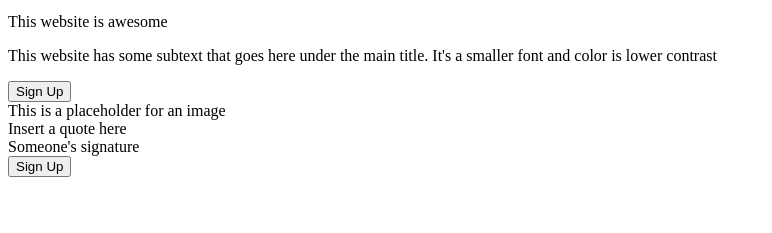
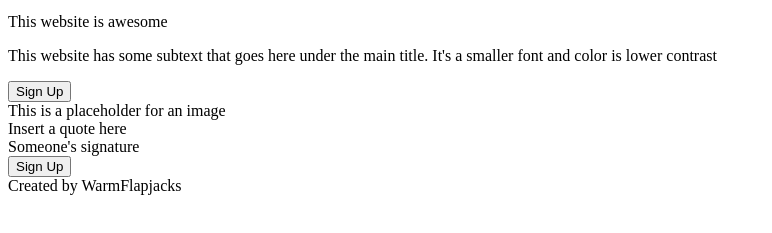
Before and after one commit to Warmflapjacks/better-landing-page, a plain HTML site: page index.html in a window 1280 px wide. Shown: the part 99-332 px from the top of the page, without its empty margins (0-772 px from the left). Drawn offline with Linux system fonts and the light colour scheme.

Commit message:
Add footer text

```diff
--- a/index.html
+++ b/index.html
@@ -64,7 +64,9 @@
     </div>
 
     <div class = "footer">
-
+        <div class = "footer-text">
+            Created by WarmFlapjacks
+        </div>
     </div>
 
 </body>
```
